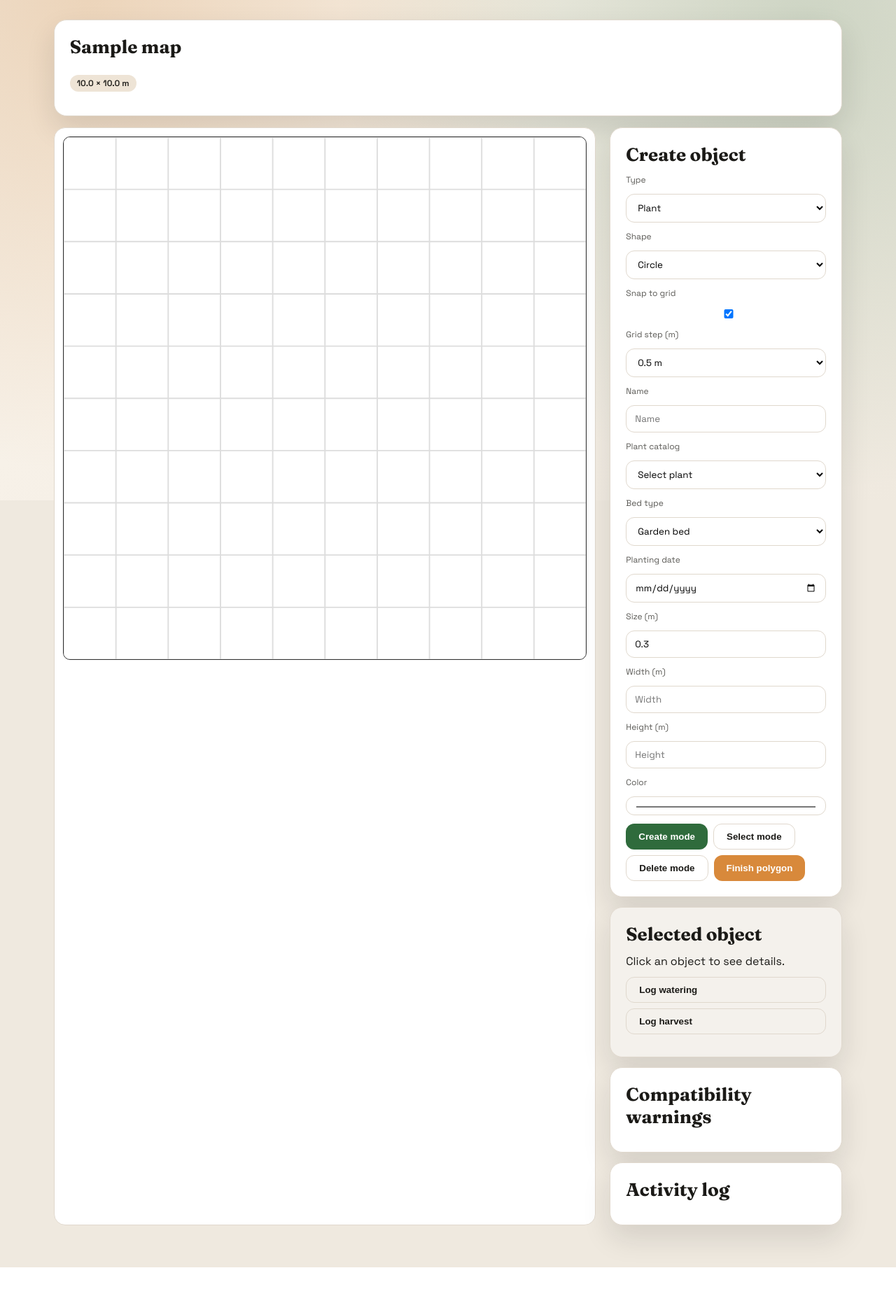
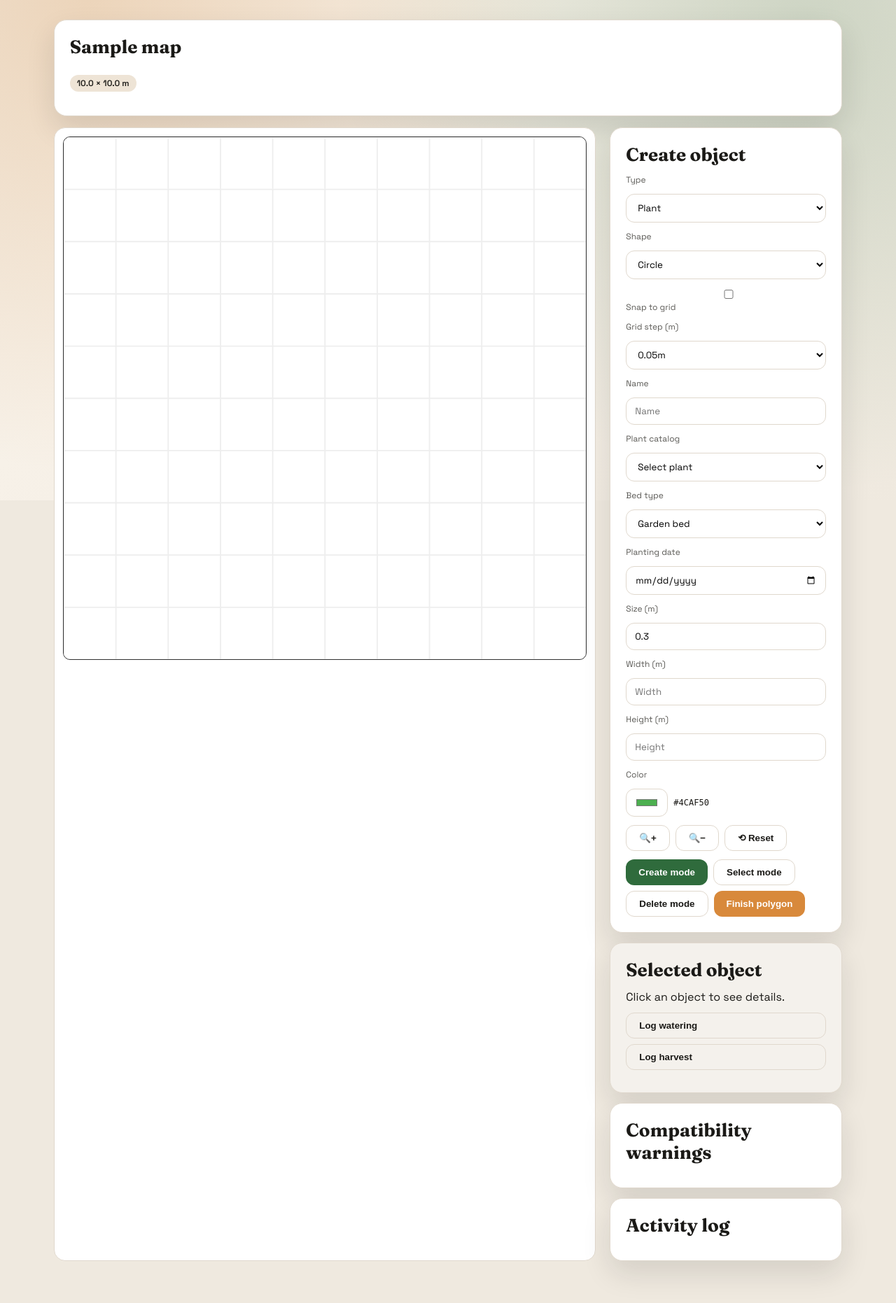
Before and after one commit to SabyrS/GrowMap, a Flask app: page /editor/1 in a window 1280 px wide. Shown: the part 85-1947 px from the top of the page at 70% size. Before the commit the page ends 1896 px from the top, so only its background shows below. Run offline with Flask 3, Linux system fonts and the light colour scheme; the visitor is signed in with stand-in values (Sample User, id 1); data comes from the database, SQL or seed files in the repository; tables that the repository leaves empty hold one stand-in row (values such as "Sample post"); data that the repository does not hold is empty.

Commit message:
Fix pan/zoom boundaries and improve editor UI controls
- Fixed pan constraints: view stays within map boundaries
- Fixed zoom constraints: cannot zoom out beyond full map
- Corrected pan calculation using lastMousePos for smooth movement
- Added zoom buttons (in/out/reset) with keyboard hints
- Enhanced color selector with hex value display
- All features now work properly at any zoom level

```diff
--- a/static/editor.js
+++ b/static/editor.js
@@ -3,101 +3,80 @@
 let currentMode = "create";
 let selectedObject = null;
 let selectedElement = null;
-
+let polygonPoints = [];
 let objects = [];
-
-let polygonPoints = [];
-let tempLines = [];
 let compatPairs = [];
-
+let viewBox = { x: 0, y: 0, width: 0, height: 0 };
+let zoomLevel = 1;
+let isPanning = false;
+let lastMousePos = { x: 0, y: 0 };
 
 function snapValue(v) {
-  const enabled = document.getElementById("snap-enabled")?.checked;
-  if (!enabled) return v;
+  const snapCheckbox = document.getElementById("snap-enabled");
+  if (!snapCheckbox || !snapCheckbox.checked) return parseFloat(v).toFixed(2);
 
-  const step = parseFloat(document.getElementById("snap-step")?.value || 0.5);
-  return Math.round(v / step) * step;
+  const step = parseFloat(document.getElementById("snap-step").value);
+  const snapped = Math.round(v / step) * step;
+  return parseFloat(snapped.toFixed(2));
 }
 
+function zoomIn() {
+  zoomLevel *= 1.2;
+  updateViewBox();
+}
+
+function zoomOut() {
+  zoomLevel /= 1.2;
+  updateViewBox();
+}
+
+function resetView() {
+  zoomLevel = 1;
+  viewBox = { x: 0, y: 0, width: MAP_WIDTH_M * SCALE, height: MAP_HEIGHT_M * SCALE };
+  updateViewBox();
+}
+
+function updateViewBox() {
+  const centerX = viewBox.x + viewBox.width / 2;
+  const centerY = viewBox.y + viewBox.height / 2;
+  const newWidth = (MAP_WIDTH_M * SCALE) / zoomLevel;
+  const newHeight = (MAP_HEIGHT_M * SCALE) / zoomLevel;
+
+  // Limit zoom so we can't zoom out beyond full map
+  if (newWidth > MAP_WIDTH_M * SCALE) {
+    zoomLevel = 1;
+    viewBox.x = 0;
+    viewBox.y = 0;
+    viewBox.width = MAP_WIDTH_M * SCALE;
+    viewBox.height = MAP_HEIGHT_M * SCALE;
+  } else {
+    viewBox.x = centerX - newWidth / 2;
+    viewBox.y = centerY - newHeight / 2;
+    viewBox.width = newWidth;
+    viewBox.height = newHeight;
+
+    // Constrain view within map bounds
+    const maxX = MAP_WIDTH_M * SCALE - viewBox.width;
+    const maxY = MAP_HEIGHT_M * SCALE - viewBox.height;
+    viewBox.x = Math.max(0, Math.min(viewBox.x, maxX));
+    viewBox.y = Math.max(0, Math.min(viewBox.y, maxY));
+  }
+
+  svg.setAttribute("viewBox", `${viewBox.x} ${viewBox.y} ${viewBox.width} ${viewBox.height}`);
+}
+
+function screenToSvg(screenX, screenY) {
+  const rect = svg.getBoundingClientRect();
+  const x = viewBox.x + (screenX - rect.left) * (viewBox.width / rect.width);
+  const y = viewBox.y + (screenY - rect.top) * (viewBox.height / rect.height);
+  return { x: x / SCALE, y: y / SCALE };
+}
 
 function setMode(mode) {
   currentMode = mode;
   selectedObject = null;
-  selectedElement = null;
   clearSelection();
 }
-
-
-let viewBox = {
-  x: 0,
-  y: 0,
-  w: MAP_WIDTH_M * SCALE,
-  h: MAP_HEIGHT_M * SCALE
-};
-
-function updateViewBox() {
-  svg.setAttribute(
-    "viewBox",
-    `${viewBox.x} ${viewBox.y} ${viewBox.w} ${viewBox.h}`
-  );
-}
-updateViewBox();
-
-svg.addEventListener("wheel", (e) => {
-  e.preventDefault();
-  const zoom = e.deltaY > 0 ? 1.1 : 0.9;
-  viewBox.w *= zoom;
-  viewBox.h *= zoom;
-  updateViewBox();
-});
-
-let isPanning = false;
-let panStart = {};
-
-svg.addEventListener("mousedown", (e) => {
-  if (currentMode !== "select") return;
-  isPanning = true;
-  panStart = { x: e.clientX, y: e.clientY };
-});
-
-svg.addEventListener("mousemove", (e) => {
-  if (!isPanning) return;
-
-  const dx = panStart.x - e.clientX;
-  const dy = panStart.y - e.clientY;
-
-  viewBox.x += dx;
-  viewBox.y += dy;
-
-  panStart = { x: e.clientX, y: e.clientY };
-  updateViewBox();
-});
-
-svg.addEventListener("mouseup", () => (isPanning = false));
-svg.addEventListener("mouseleave", () => (isPanning = false));
-
-function zoomIn() {
-  viewBox.w *= 0.8;
-  viewBox.h *= 0.8;
-  updateViewBox();
-}
-
-function zoomOut() {
-  viewBox.w *= 1.2;
-  viewBox.h *= 1.2;
-  updateViewBox();
-}
-
-function resetView() {
-  viewBox = {
-    x: 0,
-    y: 0,
-    w: MAP_WIDTH_M * SCALE,
-    h: MAP_HEIGHT_M * SCALE
-  };
-  updateViewBox();
-}
-
 
 function drawGrid() {
   for (let x = 0; x <= MAP_WIDTH_M; x++) {
@@ -106,7 +85,7 @@
     line.setAttribute("y1", 0);
     line.setAttribute("x2", x * SCALE);
     line.setAttribute("y2", MAP_HEIGHT_M * SCALE);
-    line.setAttribute("stroke", "#ddd");
+    line.setAttribute("stroke", "#eee");
     svg.appendChild(line);
   }
 
@@ -116,11 +95,10 @@
     line.setAttribute("y1", y * SCALE);
     line.setAttribute("x2", MAP_WIDTH_M * SCALE);
     line.setAttribute("y2", y * SCALE);
-    line.setAttribute("stroke", "#ddd");
+    line.setAttribute("stroke", "#eee");
     svg.appendChild(line);
   }
 }
-
 
 function loadCompat() {
   return fetch("/api/compat")
@@ -129,7 +107,6 @@
       compatPairs = data;
     });
 }
-
 
 function loadObjects() {
   return fetch(`/api/maps/${MAP_ID}/objects`)
@@ -141,115 +118,134 @@
     });
 }
 
+function drawObject(obj) {
+  if (obj.shape === "circle") {
+    const circle = document.createElementNS(
+      "http://www.w3.org/2000/svg",
+      "circle"
+    );
 
-function drawObject(obj) {
-  let el = null;
+    circle.setAttribute("cx", obj.x * SCALE);
+    circle.setAttribute("cy", obj.y * SCALE);
+    circle.setAttribute("r", obj.size * SCALE);
+    circle.setAttribute("fill", obj.color || "#4caf50");
+    circle.dataset.id = obj.id;
 
-  if (obj.shape === "circle") {
-    el = document.createElementNS("http://www.w3.org/2000/svg", "circle");
-    el.setAttribute("cx", obj.x * SCALE);
-    el.setAttribute("cy", obj.y * SCALE);
-    el.setAttribute("r", obj.size * SCALE);
+    circle.addEventListener("click", (e) => {
+      e.stopPropagation();
+      handleObjectClick(obj, circle);
+    });
+
+    svg.appendChild(circle);
   }
 
   if (obj.shape === "rect") {
-    el = document.createElementNS("http://www.w3.org/2000/svg", "rect");
-    el.setAttribute("x", obj.x * SCALE);
-    el.setAttribute("y", obj.y * SCALE);
-    el.setAttribute("width", obj.width * SCALE);
-    el.setAttribute("height", obj.height * SCALE);
+    const rect = document.createElementNS(
+      "http://www.w3.org/2000/svg",
+      "rect"
+    );
+
+    rect.setAttribute("x", obj.x * SCALE);
+    rect.setAttribute("y", obj.y * SCALE);
+    rect.setAttribute("width", obj.width * SCALE);
+    rect.setAttribute("height", obj.height * SCALE);
+    rect.setAttribute("fill", obj.color || "#9e9e9e");
+    rect.setAttribute("opacity", 0.8);
+
+    rect.addEventListener("click", (e) => {
+      e.stopPropagation();
+      handleObjectClick(obj, rect);
+    });
+
+    svg.appendChild(rect);
   }
 
   if (obj.shape === "polygon") {
-    el = document.createElementNS("http://www.w3.org/2000/svg", "polygon");
+    const poly = document.createElementNS(
+      "http://www.w3.org/2000/svg",
+      "polygon"
+    );
+
     const points = (obj.points || [])
       .map(p => `${p[0] * SCALE},${p[1] * SCALE}`)
       .join(" ");
-    el.setAttribute("points", points);
+
+    poly.setAttribute("points", points);
+    poly.setAttribute("fill", obj.color || "#ffcc00");
+    poly.setAttribute("opacity", 0.4);
+
+    poly.addEventListener("click", (e) => {
+      e.stopPropagation();
+      handleObjectClick(obj, poly);
+    });
+
+    svg.appendChild(poly);
   }
-
-  if (!el) return;
-
-  el.setAttribute("fill", obj.color || "#4caf50");
-  el.setAttribute("opacity", obj.shape === "polygon" ? 0.4 : 0.8);
-
-  el.addEventListener("click", (e) => {
-    e.stopPropagation();
-    handleObjectClick(obj, el);
-  });
-
-  svg.appendChild(el);
 }
 
+svg.addEventListener("wheel", (e) => {
+  e.preventDefault();
+  if (e.deltaY < 0) {
+    zoomIn();
+  } else {
+    zoomOut();
+  }
+});
+
+svg.addEventListener("mousedown", (e) => {
+  if (currentMode === "select" && e.button === 0) {
+    isPanning = true;
+    lastMousePos = { x: e.clientX, y: e.clientY };
+  }
+});
+
+svg.addEventListener("mousemove", (e) => {
+  if (!isPanning) return;
+
+  const rect = svg.getBoundingClientRect();
+  const dx = (e.clientX - lastMousePos.x) * (viewBox.width / rect.width);
+  const dy = (e.clientY - lastMousePos.y) * (viewBox.height / rect.height);
+
+  viewBox.x -= dx;
+  viewBox.y -= dy;
+
+  // Keep view within map boundaries (0 to MAP_WIDTH_M*SCALE)
+  const maxX = MAP_WIDTH_M * SCALE - viewBox.width;
+  const maxY = MAP_HEIGHT_M * SCALE - viewBox.height;
+  viewBox.x = Math.max(0, Math.min(viewBox.x, maxX));
+  viewBox.y = Math.max(0, Math.min(viewBox.y, maxY));
+
+  svg.setAttribute("viewBox", `${viewBox.x} ${viewBox.y} ${viewBox.width} ${viewBox.height}`);
+  lastMousePos = { x: e.clientX, y: e.clientY };
+});
+
+svg.addEventListener("mouseup", () => {
+  isPanning = false;
+});
+
+svg.addEventListener("mouseleave", () => {
+  isPanning = false;
+});
 
 svg.addEventListener("click", (e) => {
   if (currentMode !== "create") return;
+  if (isPanning) return;
 
-  const rect = svg.getBoundingClientRect();
-  let x = (e.clientX - rect.left) / SCALE;
-  let y = (e.clientY - rect.top) / SCALE;
-
-  x = snapValue(x);
-  y = snapValue(y);
-
-  x = parseFloat(x.toFixed(2));
-  y = parseFloat(y.toFixed(2));
+  const coords = screenToSvg(e.clientX, e.clientY);
+  const x = snapValue(coords.x);
+  const y = snapValue(coords.y);
 
   const shape = document.getElementById("obj-shape").value;
 
   if (shape === "polygon") {
-    if (polygonPoints.length > 0) {
-      const last = polygonPoints[polygonPoints.length - 1];
-      drawTempLine(last[0], last[1], x, y);
-    }
-    polygonPoints.push([x, y]);
+    polygonPoints.push([parseFloat(x), parseFloat(y)]);
     drawTempPoint(x, y);
     return;
   }
 
-  createObject(getCurrentObjectData(x, y));
+  const obj = getCurrentObjectData(parseFloat(x), parseFloat(y));
+  createObject(obj);
 });
-
-function finishPolygon() {
-  if (polygonPoints.length < 3) {
-    alert("Минимум 3 точки");
-    return;
-  }
-
-  createObject({
-    type: "zone",
-    shape: "polygon",
-    points: polygonPoints,
-    color: document.getElementById("obj-color").value
-  });
-
-  polygonPoints = [];
-  tempLines.forEach(l => l.remove());
-  tempLines = [];
-}
-
-
-function drawTempPoint(x, y) {
-  const c = document.createElementNS("http://www.w3.org/2000/svg", "circle");
-  c.setAttribute("cx", x * SCALE);
-  c.setAttribute("cy", y * SCALE);
-  c.setAttribute("r", 3);
-  c.setAttribute("fill", "red");
-  svg.appendChild(c);
-}
-
-function drawTempLine(x1, y1, x2, y2) {
-  const line = document.createElementNS("http://www.w3.org/2000/svg", "line");
-  line.setAttribute("x1", x1 * SCALE);
-  line.setAttribute("y1", y1 * SCALE);
-  line.setAttribute("x2", x2 * SCALE);
-  line.setAttribute("y2", y2 * SCALE);
-  line.setAttribute("stroke", "#888");
-  line.setAttribute("stroke-dasharray", "4");
-  svg.appendChild(line);
-  tempLines.push(line);
-}
-
 
 function getCurrentObjectData(x, y) {
   const shape = document.getElementById("obj-shape").value;
@@ -288,6 +284,7 @@
     removeObject(obj.id, element);
     return;
   }
+
   if (currentMode === "select") {
     selectObject(obj, element);
   }
@@ -298,36 +295,48 @@
   selectedObject = obj;
   selectedElement = element;
 
-  element.setAttribute("stroke", "#000");
+  element.setAttribute("stroke", "#111");
   element.setAttribute("stroke-width", "2");
 
-  let info = `
-    <b>${obj.name || "Object"}</b><br>
-    Тип: ${obj.type}<br>
-    Форма: ${obj.shape}<br>
+  const info = document.getElementById("object-info");
+  const plantBlock = obj.plant_name
+    ? `Plant: <strong>${obj.plant_name}</strong><br>
+       Bed: ${obj.bed_type || "-"}<br>
+       Planted: ${obj.planted_at || "-"}<br>
+       Water: ${obj.water_need || "-"} / Sun: ${obj.sun_need || "-"}<br>
+       Avg yield: ${obj.avg_yield || "-"} ${obj.yield_unit || ""}<br>`
+    : "";
+
+  info.innerHTML = `
+    <strong>${obj.name || "Object"}</strong><br>
+    Type: ${obj.type}<br>
+    Shape: ${obj.shape}<br>
+    X: ${obj.x} m, Y: ${obj.y} m<br>
+    ${plantBlock}
   `;
-
-  if (obj.shape === "polygon") {
-    info += `Точек: ${obj.points.length}<br>`;
-  } else {
-    info += `X: ${obj.x} м<br>Y: ${obj.y} м<br>`;
-  }
-
-  if (obj.plant_name) {
-    info += `
-      Растение: ${obj.plant_name}<br>
-      Посажено: ${obj.planted_at || "-"}<br>
-      Тип грядки: ${obj.bed_type || "-"}<br>
-    `;
-  }
-
-  document.getElementById("object-info").innerHTML = info;
 }
 
 function clearSelection() {
-  svg.querySelectorAll("[stroke]").forEach(el => el.removeAttribute("stroke"));
+  const all = svg.querySelectorAll("[stroke]");
+  all.forEach(el => el.removeAttribute("stroke"));
 }
 
+function finishPolygon() {
+  if (polygonPoints.length < 3) {
+    alert("Polygon needs at least 3 points");
+    return;
+  }
+
+  createObject({
+    type: "zone",
+    shape: "polygon",
+    points: polygonPoints,
+    color: document.getElementById("obj-color").value,
+    name: document.getElementById("obj-name").value || "Zone"
+  });
+
+  polygonPoints = [];
+}
 
 function createObject(obj) {
   fetch(`/api/maps/${MAP_ID}/objects`, {
@@ -338,78 +347,28 @@
 }
 
 function removeObject(id, element) {
-  fetch(`/api/objects/${id}`, { method: "DELETE" })
-    .then(() => element.remove());
+  fetch(`/api/objects/${id}`, {
+    method: "DELETE"
+  }).then(() => element.remove());
 }
 
-function getCenter(obj) {
-  if (obj.shape === "circle") {
-    return { x: obj.x, y: obj.y };
-  }
-  if (obj.shape === "rect") {
-    return {
-      x: obj.x + obj.width / 2,
-      y: obj.y + obj.height / 2
-    };
-  }
-  return null;
-}
-
-function renderConflicts() {
-  const list = document.getElementById("conflict-list");
-  if (!list) return;
-
-  list.innerHTML = "";
-
-  const plants = objects.filter(o => o.type === "plant" && o.plant_name);
-
-  for (let i = 0; i < plants.length; i++) {
-    for (let j = i + 1; j < plants.length; j++) {
-      const a = plants[i];
-      const b = plants[j];
-
-      const ca = getCenter(a);
-      const cb = getCenter(b);
-      if (!ca || !cb) continue;
-
-      const dist = Math.hypot(ca.x - cb.x, ca.y - cb.y);
-      if (dist > 1) continue;
-
-      const pair = compatPairs.find(p =>
-        (p.plant_a === a.plant_name && p.plant_b === b.plant_name) ||
-        (p.plant_a === b.plant_name && p.plant_b === a.plant_name)
-      );
-
-      if (pair && pair.level !== "good") {
-        const li = document.createElement("li");
-        li.className = "conflict-item";
-        li.textContent = `${a.plant_name} + ${b.plant_name}: ${pair.note}`;
-        list.appendChild(li);
-      }
-    }
-  }
-
-  if (!list.children.length) {
-    const li = document.createElement("li");
-    li.className = "conflict-item";
-    li.textContent = "Нет опасных сочетаний";
-    list.appendChild(li);
-  }
+function drawTempPoint(x, y) {
+  const c = document.createElementNS("http://www.w3.org/2000/svg", "circle");
+  c.setAttribute("cx", x * SCALE);
+  c.setAttribute("cy", y * SCALE);
+  c.setAttribute("r", 3);
+  c.setAttribute("fill", "red");
+  svg.appendChild(c);
 }
 
 function logWatering() {
-  if (!selectedObject) {
-    alert("Выберите растение");
-    return;
-  }
-
   fetch("/api/logs", {
     method: "POST",
     headers: { "Content-Type": "application/json" },
     body: JSON.stringify({
       map_id: MAP_ID,
       action_type: "watering",
-      plant_object_id: selectedObject.id
+      plant_object_id: selectedObject ? selectedObject.id : null
     })
   }).then(() => loadLogs());
 }
@@ -421,7 +380,7 @@
 
 function submitHarvest() {
   if (!selectedObject) {
-    alert("Выберите растение");
+    alert("Select a plant first");
     return;
   }
 
@@ -453,8 +412,6 @@
     .then(r => r.json())
     .then(data => {
       const list = document.getElementById("log-list");
-      if (!list) return;
-
       list.innerHTML = "";
       data.forEach(item => {
         const div = document.createElement("div");
@@ -466,11 +423,70 @@
     });
 }
 
+function getCenter(obj) {
+  if (obj.shape === "circle") {
+    return { x: obj.x, y: obj.y };
+  }
+  if (obj.shape === "rect") {
+    return { x: obj.x + (obj.width / 2), y: obj.y + (obj.height / 2) };
+  }
+  return null;
+}
+
+function renderConflicts() {
+  const list = document.getElementById("conflict-list");
+  list.innerHTML = "";
+
+  const plants = objects.filter(o => o.type === "plant" && o.plant_name);
+  for (let i = 0; i < plants.length; i++) {
+    for (let j = i + 1; j < plants.length; j++) {
+      const a = plants[i];
+      const b = plants[j];
+      const ca = getCenter(a);
+      const cb = getCenter(b);
+      if (!ca || !cb) continue;
+
+      const dist = Math.hypot(ca.x - cb.x, ca.y - cb.y);
+      if (dist > 0.8) continue;
+
+      const pair = compatPairs.find(p =>
+        (p.plant_a === a.plant_name && p.plant_b === b.plant_name) ||
+        (p.plant_a === b.plant_name && p.plant_b === a.plant_name)
+      );
+
+      if (pair && pair.level !== "good") {
+        const item = document.createElement("li");
+        item.className = "conflict-item";
+        item.innerText = `${a.plant_name} + ${b.plant_name}: ${pair.note}`;
+        list.appendChild(item);
+      }
+    }
+  }
+
+  if (list.children.length === 0) {
+    const item = document.createElement("li");
+    item.className = "conflict-item";
+    item.innerText = "No risky combinations nearby.";
+    list.appendChild(item);
+  }
+}
+
 function boot() {
+  viewBox = { x: 0, y: 0, width: MAP_WIDTH_M * SCALE, height: MAP_HEIGHT_M * SCALE };
+  svg.setAttribute("viewBox", `${viewBox.x} ${viewBox.y} ${viewBox.width} ${viewBox.height}`);
+  svg.setAttribute("preserveAspectRatio", "xMidYMid slice");
   drawGrid();
   Promise.all([loadCompat(), loadObjects()]).then(() => {
     loadLogs();
   });
 }
 
+document.getElementById("obj-color").addEventListener("change", (e) => {
+  document.getElementById("color-value").textContent = e.target.value.toUpperCase();
+});
+
+document.getElementById("obj-color").addEventListener("input", (e) => {
+  document.getElementById("color-value").textContent = e.target.value.toUpperCase();
+});
+
 boot();
--- a/templates/editor.html
+++ b/templates/editor.html
@@ -33,18 +33,18 @@
         </select>
       </div>
       <div class="form-row">
-        <label>Snap to grid</label>
-        <input type="checkbox" id="snap-enabled" checked>
+        <label>
+          <input type="checkbox" id="snap-enabled"> Snap to grid
+        </label>
       </div>
-
       <div class="form-row">
         <label>Grid step (m)</label>
         <select id="snap-step">
-          <option value="1">1 m</option>
-          <option value="0.5" selected>0.5 m</option>
-          <option value="0.25">0.25 m</option>
-          <option value="0.1">0.1 m</option>
-          <option value="0.05">0.05 m</option>
+          <option value="1">1m</option>
+          <option value="0.5">0.5m</option>
+          <option value="0.25">0.25m</option>
+          <option value="0.1">0.1m</option>
+          <option value="0.05" selected>0.05m</option>
         </select>
       </div>
       <div class="form-row">
@@ -85,7 +85,15 @@
       </div>
       <div class="form-row">
         <label>Color</label>
-        <input id="obj-color" type="color" value="#4CAF50">
+        <div style="display:flex; gap:8px; align-items:center;">
+          <input id="obj-color" type="color" value="#4CAF50" style="width:60px; height:40px; cursor:pointer;">
+          <span id="color-value" style="font-size:12px; font-family:monospace;">#4CAF50</span>
+        </div>
+      </div>
+      <div style="display:flex; gap:8px; flex-wrap:wrap; margin-bottom:12px;">
+        <button class="button ghost" onclick="zoomIn()" title="Zoom in (Scroll up)">🔍+</button>
+        <button class="button ghost" onclick="zoomOut()" title="Zoom out (Scroll down)">🔍−</button>
+        <button class="button ghost" onclick="resetView()" title="Reset view">⟲ Reset</button>
       </div>
       <div style="display:flex; gap:8px; flex-wrap:wrap;">
         <button class="button" onclick="setMode('create')">Create mode</button>
```
